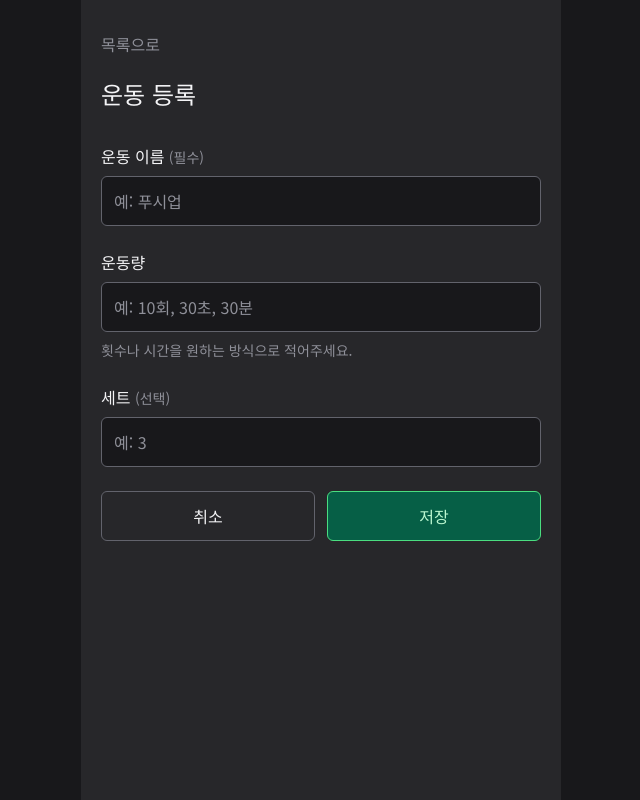
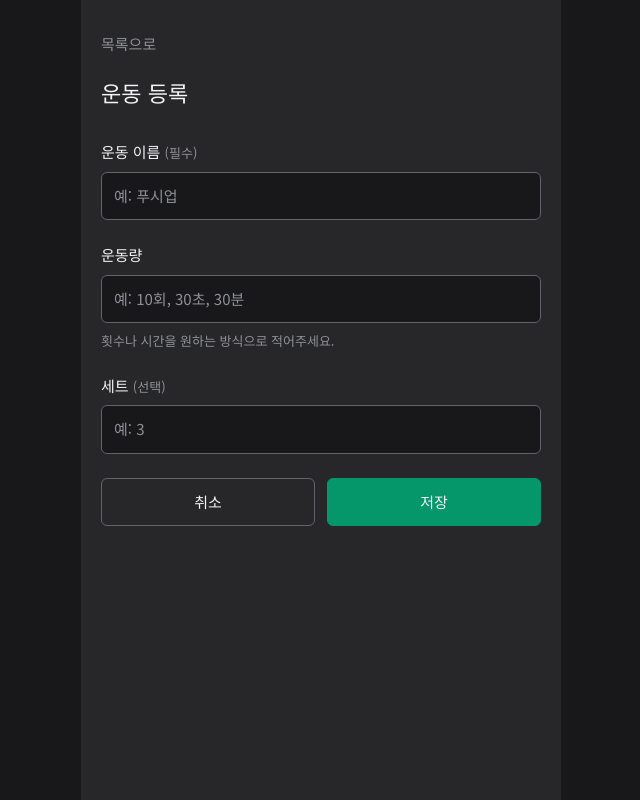
Before and after one commit to qpow1018/health-note, a React (Vite) app: page /exercise/new in a window 1280 px wide. Shown: the whole page, without its empty margins (319-959 px from the left). Built offline with nearby package versions, Linux system fonts and the light colour scheme.

Commit message:
refactor: extract shared buttons and inputs and refine styling

```diff
--- /dev/null
+++ b/src/components/common/button/Button.module.scss
@@ -0,0 +1,37 @@
+@mixin button-color($color, $light, $accent) {
+  &.fill-solid {
+    background: $color;
+    border-color: $color;
+    color: $text-primary;
+  }
+
+  &.fill-outline {
+    background: transparent;
+    border-color: $accent;
+    color: $light;
+  }
+}
+
+.button {
+  display: inline-flex;
+  align-items: center;
+  justify-content: center;
+  min-height: $control-height;
+  padding: 12px;
+  border: 1px solid transparent;
+  border-radius: $border-radius;
+  font-weight: 500;
+  text-decoration: none;
+
+  &.color-mint {
+    @include button-color($mint, $mint-light, $mint-accent);
+  }
+
+  &.color-gray {
+    @include button-color($gray-600, $text-primary, $border-strong);
+  }
+
+  &:disabled {
+    opacity: 0.5;
+  }
+}
--- /dev/null
+++ b/src/components/common/button/Button.tsx
@@ -0,0 +1,22 @@
+import type { ComponentProps } from 'react'
+import styles from './Button.module.scss'
+
+export type TButtonColor = 'mint' | 'gray'
+export type TButtonFill = 'solid' | 'outline'
+
+type TButtonProps = ComponentProps<'button'> & {
+  color?: TButtonColor
+  fill?: TButtonFill
+}
+
+function Button({ type = 'button', color = 'mint', fill = 'solid', className = '', ...props }: TButtonProps) {
+  return (
+    <button
+      {...props}
+      type={type}
+      className={`${styles['button']} ${styles[`color-${color}`]} ${styles[`fill-${fill}`]} ${className}`}
+    />
+  )
+}
+
+export default Button
--- /dev/null
+++ b/src/components/common/button/ButtonLink.tsx
@@ -0,0 +1,15 @@
+import { Link } from 'react-router-dom'
+import type { ComponentProps } from 'react'
+import type { TButtonColor, TButtonFill } from './Button'
+import styles from './Button.module.scss'
+
+type TButtonLinkProps = ComponentProps<typeof Link> & {
+  color?: TButtonColor
+  fill?: TButtonFill
+}
+
+function ButtonLink({ color = 'mint', fill = 'solid', className = '', ...props }: TButtonLinkProps) {
+  return <Link {...props} className={`${styles['button']} ${styles[`color-${color}`]} ${styles[`fill-${fill}`]} ${className}`} />
+}
+
+export default ButtonLink
--- /dev/null
+++ b/src/components/common/input/Input.module.scss
@@ -0,0 +1,13 @@
+.input {
+  width: 100%;
+  min-height: $control-height;
+  padding: 12px;
+  border: 1px solid $border-strong;
+  border-radius: $border-radius;
+  background: $bg-dark;
+  color: $text-primary;
+
+  &::placeholder {
+    color: $text-secondary;
+  }
+}
--- /dev/null
+++ b/src/components/common/input/Input.tsx
@@ -0,0 +1,10 @@
+import type { ComponentProps } from 'react'
+import styles from './Input.module.scss'
+
+type TInputProps = ComponentProps<'input'>
+
+function Input({ className = '', ...props }: TInputProps) {
+  return <input {...props} className={`${styles['input']} ${className}`} />
+}
+
+export default Input
--- a/src/features/exercise/ExerciseCreatePage.module.scss
+++ b/src/features/exercise/ExerciseCreatePage.module.scss
@@ -34,20 +34,6 @@
       p {
         margin-top: 8px;
       }
-
-      input {
-        width: 100%;
-        min-height: $control-height;
-        padding: 12px;
-        border: 1px solid $border-strong;
-        border-radius: $border-radius;
-        background: $bg-dark;
-        color: $text-primary;
-
-        &::placeholder {
-          color: $text-secondary;
-        }
-      }
     }
 
     .error {
@@ -59,25 +45,8 @@
       display: flex;
       gap: 12px;
 
-      .cancel-link,
-      button {
-        display: flex;
+      .action {
         flex: 1;
-        align-items: center;
-        justify-content: center;
-        min-height: $control-height;
-        padding: 12px;
-        border: 1px solid $border-strong;
-        border-radius: $border-radius;
-        background: transparent;
-        color: $text-primary;
-        text-decoration: none;
-      }
-
-      button {
-        background: $mint-surface;
-        border-color: $mint-accent;
-        color: $mint-light;
       }
     }
   }
--- a/src/features/exercise/ExerciseCreatePage.tsx
+++ b/src/features/exercise/ExerciseCreatePage.tsx
@@ -1,6 +1,9 @@
 import { useState } from 'react'
 import type { SubmitEvent } from 'react'
 import { Link, useNavigate } from 'react-router-dom'
+import Button from '@/components/common/button/Button'
+import ButtonLink from '@/components/common/button/ButtonLink'
+import Input from '@/components/common/input/Input'
 import { createExercise } from './exerciseStorage'
 import styles from './ExerciseCreatePage.module.scss'
 
@@ -41,21 +44,21 @@ function ExerciseCreatePage() {
       <form className={styles['form']} onSubmit={handleSubmit}>
         <div className={styles['field']}>
           <label htmlFor="exercise-name">운동 이름 <span>(필수)</span></label>
-          <input id="exercise-name" name="name" required placeholder="예: 푸시업" />
+          <Input id="exercise-name" name="name" required placeholder="예: 푸시업" />
         </div>
         <div className={styles['field']}>
           <label htmlFor="exercise-amount">운동량</label>
-          <input id="exercise-amount" name="amount" placeholder="예: 10회, 30초, 30분" aria-describedby="amount-hint" />
+          <Input id="exercise-amount" name="amount" placeholder="예: 10회, 30초, 30분" aria-describedby="amount-hint" />
           <p id="amount-hint">횟수나 시간을 원하는 방식으로 적어주세요.</p>
         </div>
         <div className={styles['field']}>
           <label htmlFor="exercise-sets">세트 <span>(선택)</span></label>
-          <input id="exercise-sets" name="sets" type="number" inputMode="numeric" min="1" step="1" placeholder="예: 3" />
+          <Input id="exercise-sets" name="sets" type="number" inputMode="numeric" min="1" step="1" placeholder="예: 3" />
         </div>
         {error && <p className={styles['error']} role="alert">{error}</p>}
         <div className={styles['actions']}>
-          <Link className={styles['cancel-link']} to="/exercise">취소</Link>
-          <button type="submit">저장</button>
+          <ButtonLink className={styles['action']} color="gray" fill="outline" to="/exercise">취소</ButtonLink>
+          <Button className={styles['action']} type="submit" fill="solid">저장</Button>
         </div>
       </form>
     </section>
--- a/src/features/exercise/ExercisePage.module.scss
+++ b/src/features/exercise/ExercisePage.module.scss
@@ -11,15 +11,6 @@
   }
 
   .add-link {
-    display: inline-flex;
-    align-items: center;
-    justify-content: center;
-    min-height: $control-height;
-    padding: 8px 16px;
-    border: 1px solid $mint-accent;
-    border-radius: $border-radius;
-    color: $mint-light;
-    text-decoration: none;
     flex-shrink: 0;
   }
 
--- a/src/features/exercise/ExercisePage.tsx
+++ b/src/features/exercise/ExercisePage.tsx
@@ -1,5 +1,5 @@
 import { useState } from 'react'
-import { Link } from 'react-router-dom'
+import ButtonLink from '@/components/common/button/ButtonLink'
 import { getExercises } from './exerciseStorage'
 import styles from './ExercisePage.module.scss'
 
@@ -16,7 +16,7 @@ function ExercisePage() {
     <section className={styles['exercise-page']}>
       <header className={styles['header']}>
         <h1>내 운동</h1>
-        <Link className={styles['add-link']} to="/exercise/new">운동 추가</Link>
+        <ButtonLink className={styles['add-link']} fill="outline" to="/exercise/new">운동 추가</ButtonLink>
       </header>
       {result.error ? (
         <p role="alert" className={styles['error']}>{result.error}</p>
--- a/src/styles/_variables.scss
+++ b/src/styles/_variables.scss
@@ -129,9 +129,9 @@ $bg-light: $gray-700;
 $bg-accent: $gray-600;
 
 $font-family: 'Noto Sans KR', sans-serif;
-$font-size-body: 16px;
-$font-size-caption: 14px;
-$font-size-title: 24px;
+$font-size-body: 15px;
+$font-size-caption: 13px;
+$font-size-title: 22px;
 $line-height-body: 1.5;
 $app-max-width: 480px;
 $page-padding: 20px;
```
